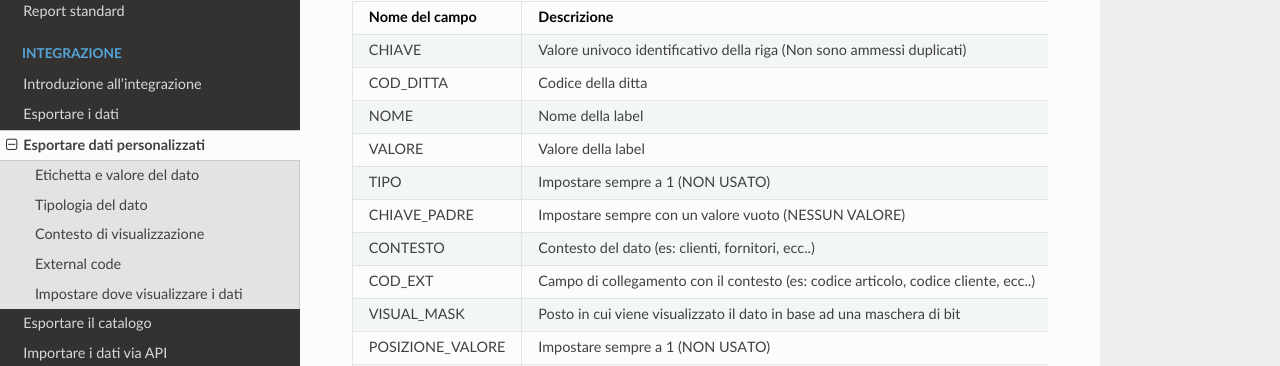
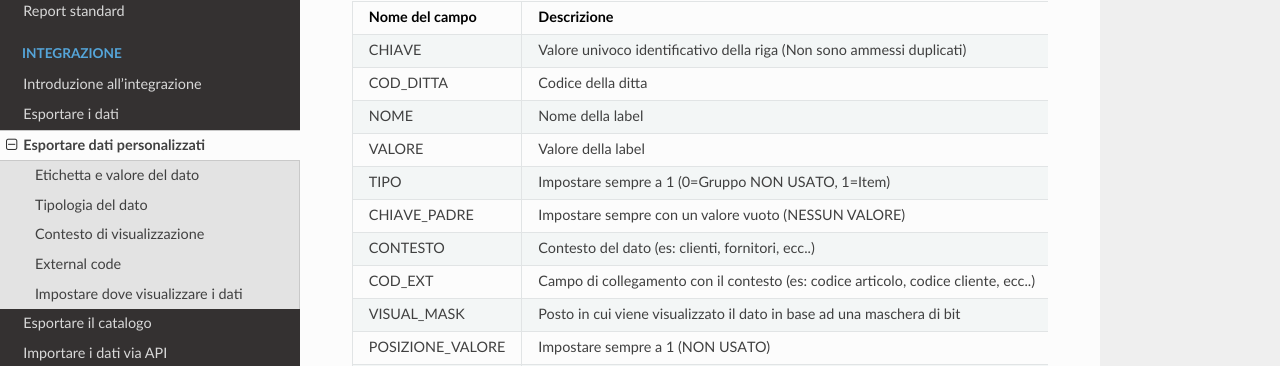
Before and after one commit to wedoit-io/doc-icommerce, a Sphinx documentation site: the page built from source/int-export-dati-custom.rst, in a window 1280 px wide and 900 px high, scrolled down 623 px. Shown: the part 85-451 px from the top of the window. Built offline with Sphinx 7.4.7 and the Read the Docs theme 2.0.0, drawn with Linux system fonts in a browser that asks for light colours.

Commit message:
Update int-export-dati-custom.rst

```diff
--- a/source/int-export-dati-custom.rst
+++ b/source/int-export-dati-custom.rst
@@ -16,7 +16,7 @@ CHIAVE              Valore univoco identificativo della riga (Non sono ammessi d
 COD_DITTA           Codice della ditta
 NOME                Nome della label
 VALORE              Valore della label
-TIPO                Impostare sempre a 1 (NON USATO)
+TIPO                Impostare sempre a 1 (0=Gruppo NON USATO, 1=Item)
 CHIAVE_PADRE        Impostare sempre con un valore vuoto (NESSUN VALORE)
 CONTESTO            Contesto del dato (es: clienti, fornitori, ecc..)
 COD_EXT             Campo di collegamento con il contesto (es: codice articolo, codice cliente, ecc..)
```
